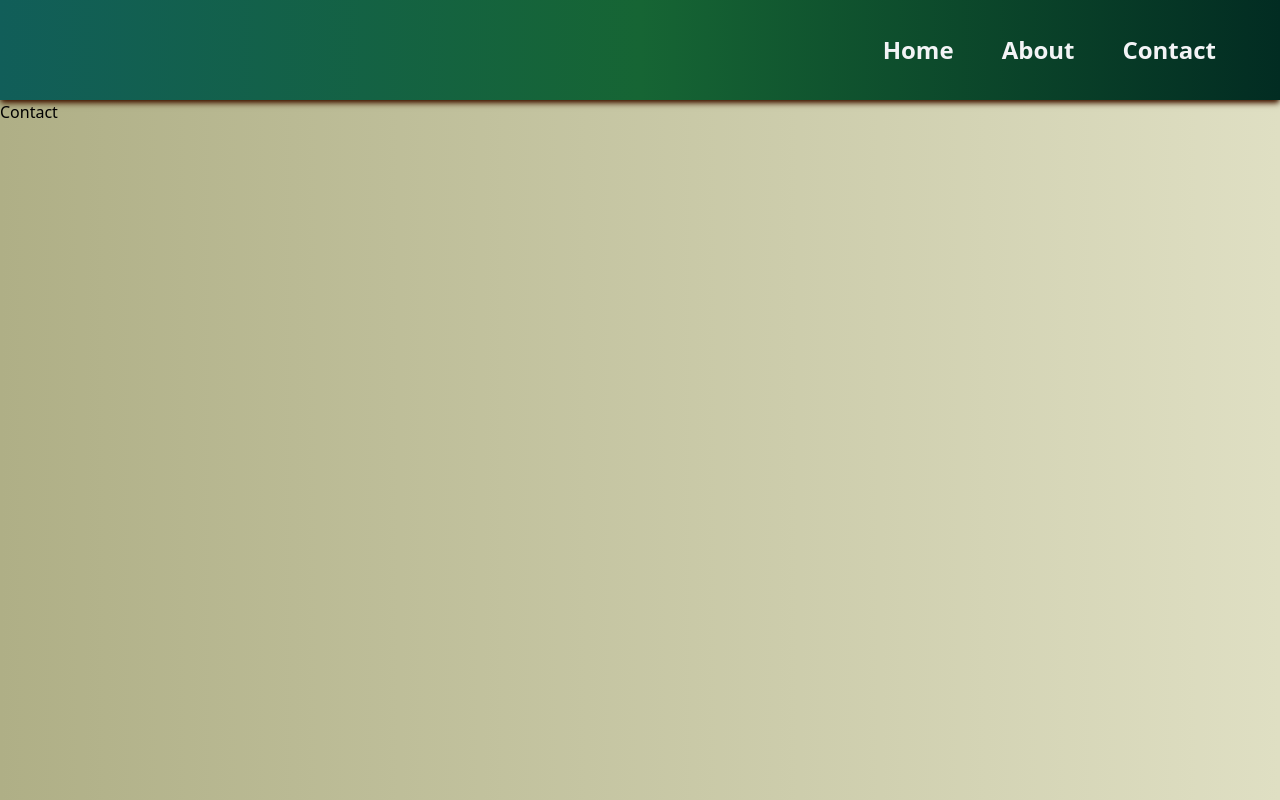
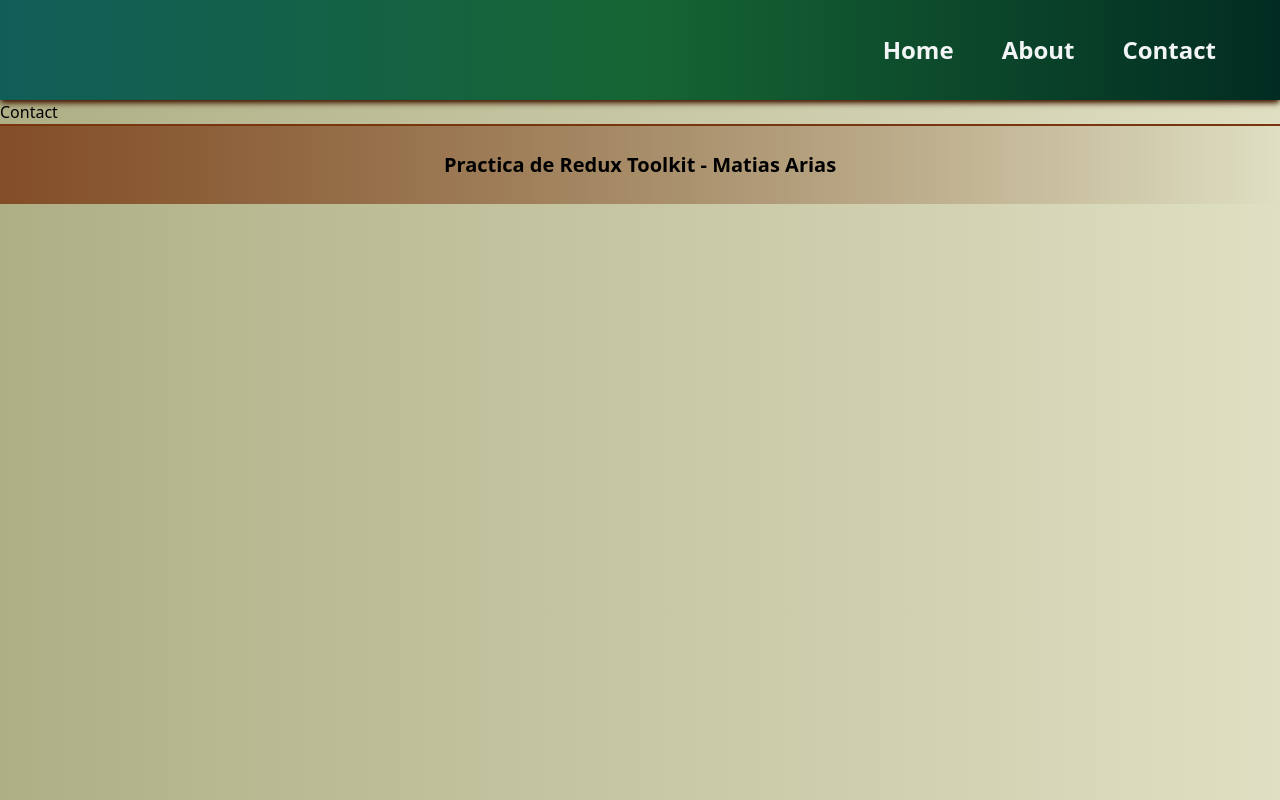
Before and after one commit to matiarias/redux-toolkit-practice-app, a React (Create React App) app: page /contact in a window 1280 px wide. Built offline with nearby package versions, Linux system fonts and the light colour scheme.

Commit message:
se agrego componente footer

```diff
--- a/src/App.jsx
+++ b/src/App.jsx
@@ -6,6 +6,7 @@ import Home from "./pages/Home";
 import About from "./pages/About";
 import Contact from "./pages/Contact";
 import NavBar from "./components/NavBar";
+import Footer from "./components/Footer";
 
 const App = () => {
   return (
@@ -16,6 +17,7 @@ const App = () => {
         <Route path="/about" element={<About />} />
         <Route path="/contact" element={<Contact />} />
       </Routes>
+      <Footer />
     </>
   );
 };
--- a/src/components/Footer.jsx
+++ b/src/components/Footer.jsx
@@ -1,7 +1,13 @@
 import React from "react";
 
 const Footer = () => {
-  return <div>Footer</div>;
+  return (
+    <div className="h-[80px] w-full bg-gradient-to-r from-amber-900/80 flex justify-center items-center border-t-2 border-amber-900">
+      <span className="text-lg lg:text-xl font-bold">
+        Practica de Redux Toolkit - Matias Arias
+      </span>
+    </div>
+  );
 };
 
 export default Footer;
```
